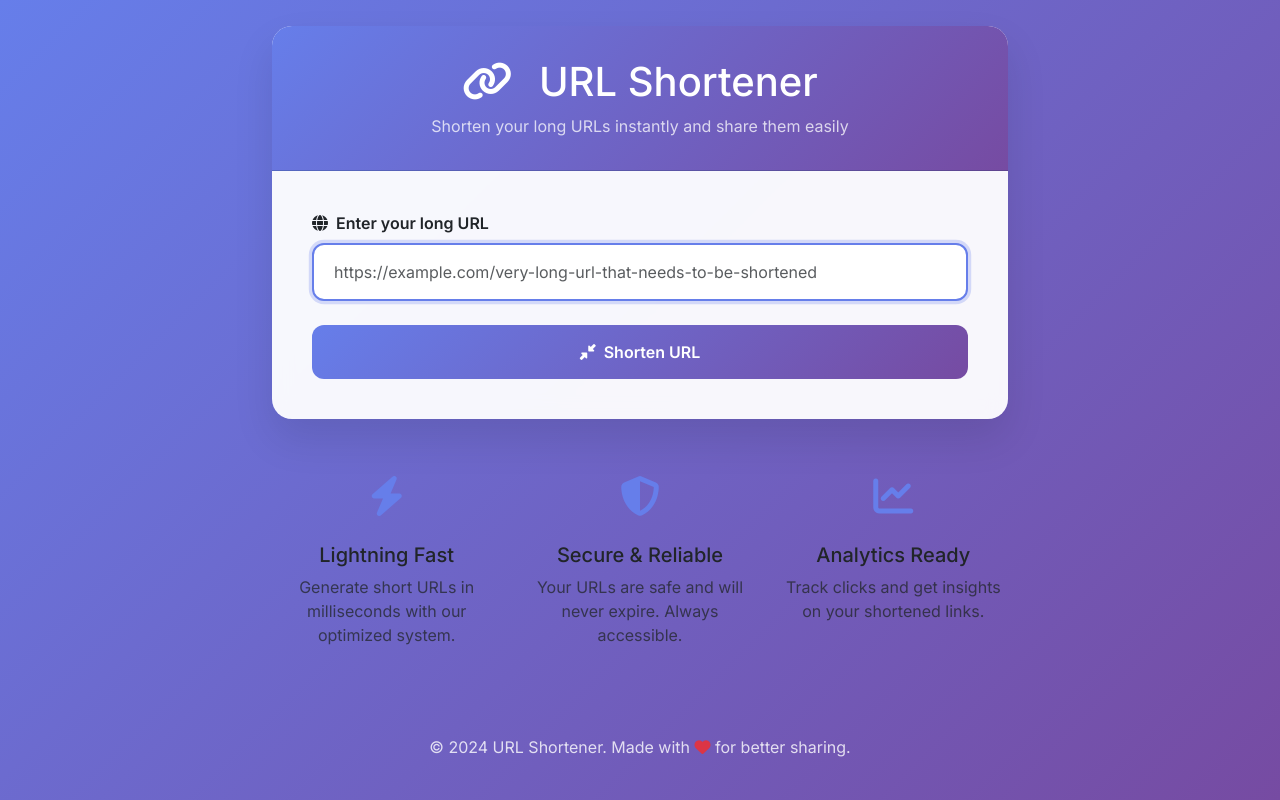
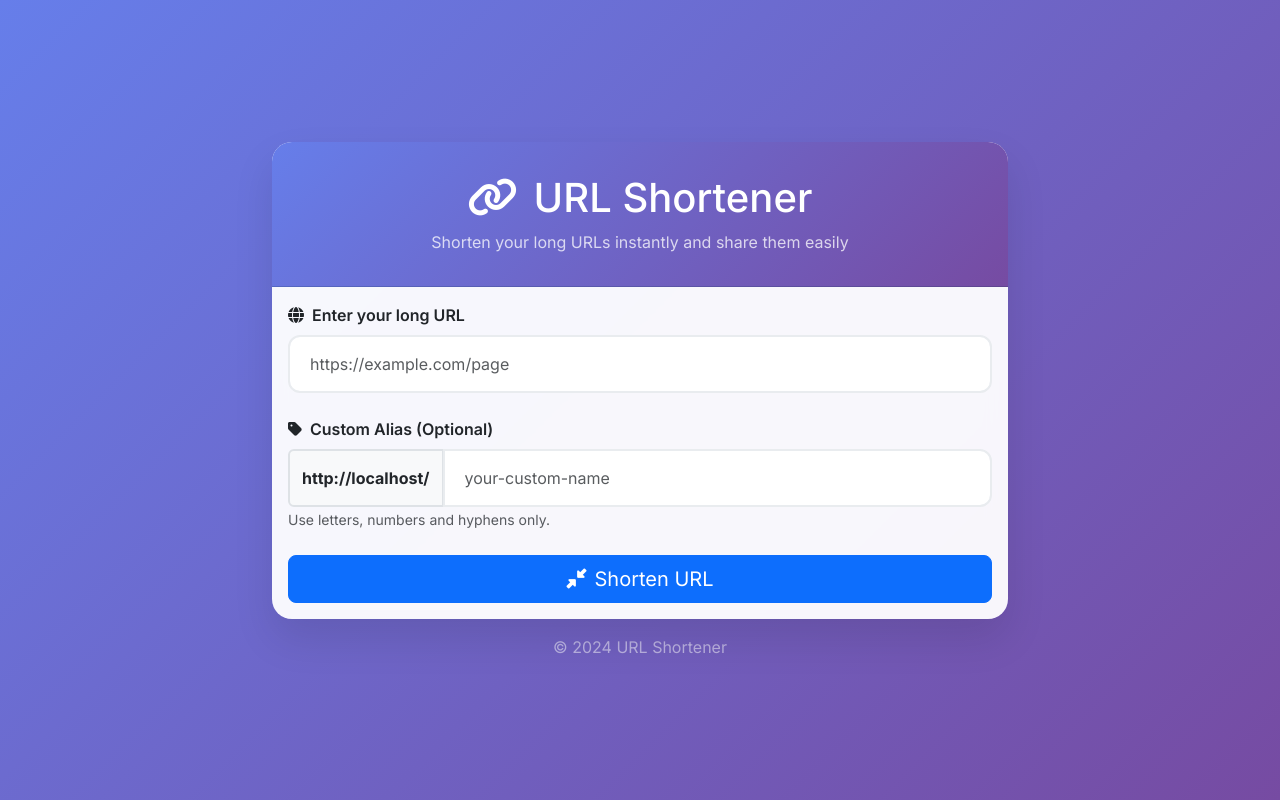
Before and after one commit to SANTHOSH-VJ/url-saas, a Flask app: page / in a window 1280 px wide. Run offline with Flask 3, Linux system fonts and the light colour scheme.

Commit message:
updated saas

```diff
--- a/app.py
+++ b/app.py
@@ -6,13 +6,12 @@ from dotenv import load_dotenv
 import hashlib
 import base64
 
-POOL = None  # define globally
+POOL = None
 
 load_dotenv()
 
 app = Flask(__name__)
 
-# DB config from environment
 DB_CONFIG = {
     "host": os.getenv("DB_HOST", "localhost"),
     "port": int(os.getenv("DB_PORT", 3306)),
@@ -21,165 +20,111 @@ DB_CONFIG = {
     "database": os.getenv("DB_NAME", "test")
 }
 
-# Development mode (in-memory fallback)
 DEVELOPMENT_MODE = os.getenv("DEVELOPMENT_MODE", "false").lower() == "true"
 DEV_STORAGE = {}
 
 
-# Initialize database connection pool
+# ---------------------------
+#  DB INITIALIZATION
+# ---------------------------
+
 def init_db_pool():
     global POOL
-
     if DEVELOPMENT_MODE:
-        print("[MODE] Running in DEVELOPMENT_MODE (using in-memory storage only)")
+        print("[MODE] DEVELOPMENT_MODE enabled (in-memory only)")
         POOL = None
         return
 
     try:
-        print(f"[DB INIT] Connecting with config: {DB_CONFIG}")
         POOL = mysql.connector.pooling.MySQLConnectionPool(
             pool_name="mypool",
             pool_size=5,
             **DB_CONFIG
         )
-        print("[DB INIT] Connection pool created")
 
-        # Test connection
-        test_conn = POOL.get_connection()
-        test_cursor = test_conn.cursor()
-        test_cursor.execute("SELECT DATABASE()")
-        current_db = test_cursor.fetchone()[0]
-        print(f"[DB TEST] Connected to database: {current_db}")
-        test_cursor.close()
-        test_conn.close()
-
-        # Ensure table exists
-        create_table_if_not_exists()
-
-    except Error as e:
-        print(f"[DB ERROR] Could not create pool: {e}")
-        print("[DB FALLBACK] Using in-memory storage")
-        POOL = None
-
-
-# Create table if not exists
-def create_table_if_not_exists():
-    if POOL is None:
-        print("[DB WARN] Cannot create table - no pool")
-        return
-
-    try:
         conn = POOL.get_connection()
         cursor = conn.cursor()
+
         cursor.execute("""
         CREATE TABLE IF NOT EXISTS url_mapping (
             id INT AUTO_INCREMENT PRIMARY KEY,
             long_url TEXT NOT NULL,
-            short_url VARCHAR(10) NOT NULL UNIQUE,
+            short_url VARCHAR(50) NOT NULL UNIQUE,
             clicks INT DEFAULT 0,
             created_at TIMESTAMP DEFAULT CURRENT_TIMESTAMP
         )
         """)
+
         conn.commit()
         cursor.close()
         conn.close()
-        print("[DB INFO] Table 'url_mapping' is ready")
+
+        print("[DB] Table ready")
+
     except Error as e:
-        print(f"[DB ERROR] Failed to create table: {e}")
+        print("[DB ERROR] Pool failed:", e)
+        POOL = None
 
 
-# Get DB connection
 def get_db_connection():
-    if POOL is None:
-        print("[DB WARN] Pool not initialized - trying direct connection")
+    if POOL:
         try:
-            return mysql.connector.connect(**DB_CONFIG)
-        except Error as e:
-            print(f"[DB ERROR] Direct connection failed: {e}")
+            return POOL.get_connection()
+        except Error:
             return None
     try:
-        return POOL.get_connection()
-    except Error as e:
-        print(f"[DB ERROR] Pool connection failed: {e}")
+        return mysql.connector.connect(**DB_CONFIG)
+    except:
         return None
 
 
-# Generate short URL
+# ---------------------------
+#  SHORT CODE GENERATION
+# ---------------------------
+
 def generate_short_url(long_url):
     hash_object = hashlib.sha256(long_url.encode())
-    short_hash = base64.urlsafe_b64encode(hash_object.digest())[:6].decode()
-    return short_hash
+    return base64.urlsafe_b64encode(hash_object.digest())[:6].decode()
 
+
+# ---------------------------
+#  ROUTES
+# ---------------------------
 
 @app.route('/')
 def home():
     return render_template('index.html')
 
 
-@app.route('/favicon.ico')
-def favicon():
-    return '', 204
-
-
-# Shorten URL
 @app.route('/shorten', methods=['POST'])
 def shorten_url():
     long_url = request.form.get('long_url')
+    custom_alias = request.form.get('alias')  # ⭐ ADDING CUSTOM ALIAS HERE
+
     if not long_url:
         return "Invalid URL", 400
 
-    # In-memory mode
+    # -------------------------
+    # DEVELOPMENT / IN-MEMORY MODE
+    # -------------------------
     if DEVELOPMENT_MODE or POOL is None:
-        for short_url, stored_long_url in DEV_STORAGE.items():
-            if stored_long_url == long_url:
-                print(f"[MEMORY] URL already shortened: {short_url}")
-                return jsonify({
-                    'success': True,
-                    'short_url': f"{request.host_url}{short_url}",
-                    'original_url': long_url
-                })
 
-        short_url = generate_short_url(long_url)
-        DEV_STORAGE[short_url] = long_url
-        print(f"[MEMORY] New short URL created: {short_url} -> {long_url}")
-        return jsonify({
-            'success': True,
-            'short_url': f"{request.host_url}{short_url}",
-            'original_url': long_url
-        })
+        # Check if custom alias is taken
+        if custom_alias:
+            if custom_alias in DEV_STORAGE:
+                return jsonify({"error": "Alias already taken"}), 400
 
-    # Database mode
-    conn = get_db_connection()
-    if conn is None:
-        return "Database connection error. Please try again later.", 500
+            DEV_STORAGE[custom_alias] = long_url
 
-    try:
-        cursor = conn.cursor()
-
-        # Check existing
-        cursor.execute("SELECT short_url FROM url_mapping WHERE long_url = %s", (long_url,))
-        existing_entry = cursor.fetchone()
-        if existing_entry:
-            print(f"[DB INFO] URL already exists: {existing_entry[0]} -> {long_url}")
-            conn.close()
             return jsonify({
                 'success': True,
-                'short_url': f"{request.host_url}{existing_entry[0]}",
+                'short_url': f"{request.host_url}{custom_alias}",
                 'original_url': long_url
             })
 
+        # Auto generate random
         short_url = generate_short_url(long_url)
-        cursor.execute(
-            "INSERT INTO url_mapping (long_url, short_url) VALUES (%s, %s)",
-            (long_url, short_url)
-        )
-        conn.commit()
-        print(f"[DB INSERT] Added: {short_url} -> {long_url}")
-
-        cursor.execute("SELECT * FROM url_mapping ORDER BY id DESC LIMIT 1")
-        print("[DB DEBUG] Last row inserted:", cursor.fetchone())
-
-        conn.close()
+        DEV_STORAGE[short_url] = long_url
 
         return jsonify({
             'success': True,
@@ -187,49 +132,84 @@ def shorten_url():
             'original_url': long_url
         })
 
-    except Error as e:
-        if conn:
+    # -------------------------
+    # DATABASE MODE
+    # -------------------------
+    conn = get_db_connection()
+    if conn is None:
+        return "DB error", 500
+
+    cursor = conn.cursor()
+
+    # 1️⃣ If custom alias was given
+    if custom_alias:
+        cursor.execute("SELECT id FROM url_mapping WHERE short_url = %s", (custom_alias,))
+        exists = cursor.fetchone()
+
+        if exists:
             conn.close()
-        print(f"[DB ERROR] Insert failed: {e}")
-        return "Database error occurred", 500
+            return jsonify({"error": "Alias already taken"}), 400
+
+        # Insert with alias
+        cursor.execute(
+            "INSERT INTO url_mapping (long_url, short_url) VALUES (%s, %s)",
+            (long_url, custom_alias)
+        )
+        conn.commit()
+        conn.close()
+
+        return jsonify({
+            'success': True,
+            'short_url': f"{request.host_url}{custom_alias}",
+            'original_url': long_url
+        })
+
+    # 2️⃣ Auto-generated
+    short_url = generate_short_url(long_url)
+    cursor.execute(
+        "INSERT INTO url_mapping (long_url, short_url) VALUES (%s, %s)",
+        (long_url, short_url)
+    )
+    conn.commit()
+    conn.close()
+
+    return jsonify({
+        'success': True,
+        'short_url': f"{request.host_url}{short_url}",
+        'original_url': long_url
+    })
 
 
-# Redirect short URL
+# ---------------------------
+# REDIRECT
+# ---------------------------
+
 @app.route('/<short_url>', methods=['GET'])
 def redirect_url(short_url):
+
     if DEVELOPMENT_MODE or POOL is None:
         if short_url in DEV_STORAGE:
-            print(f"[MEMORY] Redirecting {short_url} -> {DEV_STORAGE[short_url]}")
             return redirect(DEV_STORAGE[short_url])
-        else:
-            return "Error: URL not found", 404
+        return "Not Found", 404
 
     conn = get_db_connection()
     if conn is None:
-        return "Database connection error. Please try again later.", 500
+        return "DB Error", 500
 
-    try:
-        cursor = conn.cursor()
-        cursor.execute("SELECT long_url FROM url_mapping WHERE short_url = %s", (short_url,))
-        entry = cursor.fetchone()
-        if entry:
-            cursor.execute("UPDATE url_mapping SET clicks = clicks + 1 WHERE short_url = %s", (short_url,))
-            conn.commit()
-            print(f"[DB REDIRECT] {short_url} -> {entry[0]} (clicks incremented)")
-            conn.close()
-            return redirect(entry[0])
+    cursor = conn.cursor()
+    cursor.execute("SELECT long_url FROM url_mapping WHERE short_url = %s", (short_url,))
+    entry = cursor.fetchone()
 
+    if entry:
+        cursor.execute("UPDATE url_mapping SET clicks = clicks + 1 WHERE short_url = %s", (short_url,))
+        conn.commit()
         conn.close()
-        return "Error: URL not found", 404
+        return redirect(entry[0])
 
-    except Error as e:
-        if conn:
-            conn.close()
-        print(f"[DB ERROR] Redirect failed: {e}")
-        return "Database error occurred", 500
+    conn.close()
+    return "Not Found", 404
 
 
-# Start DB pool at app startup
 init_db_pool()
 
 if __name__ == '__main__':
--- a/templates/index.html
+++ b/templates/index.html
@@ -5,11 +5,8 @@
     <meta name="viewport" content="width=device-width, initial-scale=1.0">
     <title>URL Shortener - Shorten Your Links Instantly</title>
 
-    <!-- Bootstrap CSS -->
     <link href="https://cdn.jsdelivr.net/npm/bootstrap@5.3.0/dist/css/bootstrap.min.css" rel="stylesheet">
-    <!-- Font Awesome -->
     <link href="https://cdnjs.cloudflare.com/ajax/libs/font-awesome/6.4.0/css/all.min.css" rel="stylesheet">
-    <!-- Google Fonts -->
     <link href="https://fonts.googleapis.com/css2?family=Inter:wght@300;400;500;600;700&display=swap" rel="stylesheet">
 
     <style>
@@ -43,38 +40,20 @@
             text-align: center;
         }
 
-        .card-body {
-            padding: 2.5rem;
-        }
-
         .form-control {
             border-radius: 12px;
             border: 2px solid #e9ecef;
             padding: 15px 20px;
             font-size: 16px;
-            transition: all 0.3s ease;
+            transition: 0.3s;
         }
 
         .form-control:focus {
             border-color: #667eea;
-            box-shadow: 0 0 0 0.2rem rgba(102, 126, 234, 0.25);
+            box-shadow: 0 0 0 0.2rem rgba(102,126,234,0.25);
         }
 
-        .btn-primary {
-            background: linear-gradient(135deg, #667eea 0%, #764ba2 100%);
-            border: none;
-            border-radius: 12px;
-            padding: 15px 30px;
-            font-weight: 600;
-            font-size: 16px;
-            transition: all 0.3s ease;
-        }
-
-        .btn-primary:hover {
-            transform: translateY(-2px);
-            box-shadow: 0 10px 20px rgba(102, 126, 234, 0.3);
-        }
-
+        /* result box */
         .result-container {
             margin-top: 2rem;
             padding: 1.5rem;
@@ -91,231 +70,132 @@
             border: 1px solid #dee2e6;
             word-break: break-all;
         }
-
-        .copy-btn {
-            background: #28a745;
-            border: none;
-            border-radius: 8px;
-            color: white;
-            padding: 8px 15px;
-            margin-left: 10px;
-            transition: all 0.3s ease;
-        }
-
-        .copy-btn:hover {
-            background: #218838;
-            transform: translateY(-1px);
-        }
-
-        .features {
-            margin-top: 3rem;
-        }
-
-        .feature-icon {
-            font-size: 2.5rem;
-            color: #667eea;
-            margin-bottom: 1rem;
-        }
-
-        .footer {
-            text-align: center;
-            margin-top: 3rem;
-            color: rgba(255, 255, 255, 0.8);
-        }
-
-        .loading {
-            display: none;
-        }
-
-        .spinner-border-sm {
-            width: 1rem;
-            height: 1rem;
-        }
     </style>
 </head>
+
 <body>
     <div class="main-container">
         <div class="container">
             <div class="row justify-content-center">
-                <div class="col-lg-8 col-md-10">
+
+                <div class="col-lg-8">
                     <div class="card">
+
                         <div class="card-header">
-                            <h1 class="mb-0">
-                                <i class="fas fa-link me-3"></i>
-                                URL Shortener
-                            </h1>
+                            <h1 class="mb-0"><i class="fas fa-link me-3"></i>URL Shortener</h1>
                             <p class="mb-0 mt-2 opacity-75">Shorten your long URLs instantly and share them easily</p>
                         </div>
+
                         <div class="card-body">
-                            <form method="post" action="/shorten" id="urlForm">
+                            <form id="urlForm">
+
+                                <!-- LONG URL -->
                                 <div class="mb-4">
-                                    <label for="long_url" class="form-label fw-semibold">
-                                        <i class="fas fa-globe me-2"></i>Enter your long URL
+                                    <label class="form-label fw-semibold"><i class="fas fa-globe me-2"></i>Enter your long URL</label>
+                                    <input type="url" class="form-control form-control-lg" id="long_url" name="long_url" placeholder="https://example.com/page" required>
+                                </div>
+
+                                <!-- ⭐ CUSTOM ALIAS FIELD -->
+                                <div class="mb-4">
+                                    <label class="form-label fw-semibold">
+                                        <i class="fas fa-tag me-2"></i>Custom Alias (Optional)
                                     </label>
-                                    <input
-                                        type="url"
-                                        class="form-control form-control-lg"
-                                        id="long_url"
-                                        name="long_url"
-                                        placeholder="https://example.com/very-long-url-that-needs-to-be-shortened"
-                                        required
-                                    >
+
+                                    <div class="input-group">
+                                        <span class="input-group-text bg-light border-2">
+                                            <strong id="baseUrl">{{ request.host_url }}</strong>
+                                        </span>
+                                        <input type="text" class="form-control" id="alias" name="alias" placeholder="your-custom-name">
+                                    </div>
+
+                                    <small class="text-muted">Use letters, numbers and hyphens only.</small>
                                 </div>
 
                                 <div class="d-grid">
                                     <button type="submit" class="btn btn-primary btn-lg" id="submitBtn">
-                                        <span class="btn-text">
-                                            <i class="fas fa-compress-alt me-2"></i>Shorten URL
-                                        </span>
-                                        <span class="loading">
-                                            <span class="spinner-border spinner-border-sm me-2" role="status"></span>
-                                            Shortening...
-                                        </span>
+                                        <span class="btn-text"><i class="fas fa-compress-alt me-2"></i>Shorten URL</span>
+                                        <span class="loading" style="display:none;"><span class="spinner-border spinner-border-sm me-2"></span>Processing...</span>
                                     </button>
                                 </div>
+
                             </form>
 
-                            <!-- Result Container -->
-                            <div id="resultContainer" class="result-container" style="display: none;">
-                                <h5 class="mb-3">
-                                    <i class="fas fa-check-circle text-success me-2"></i>
-                                    Your shortened URL is ready!
-                                </h5>
-                                <div class="d-flex align-items-center">
+                            <!-- RESULT BOX -->
+                            <div id="resultContainer" class="result-container" style="display:none;">
+                                <h5 class="mb-3"><i class="fas fa-check-circle text-success me-2"></i>Your shortened URL is ready!</h5>
+
+                                <div class="d-flex">
                                     <div class="result-url flex-grow-1" id="resultUrl"></div>
-                                    <button class="copy-btn" onclick="copyToClipboard()">
+                                    <button class="copy-btn btn btn-success ms-3" onclick="copyToClipboard()">
                                         <i class="fas fa-copy me-1"></i>Copy
                                     </button>
                                 </div>
                             </div>
+
                         </div>
                     </div>
 
-                    <!-- Features Section -->
-                    <div class="features">
-                        <div class="row text-center">
-                            <div class="col-md-4 mb-4">
-                                <div class="feature-icon">
-                                    <i class="fas fa-bolt"></i>
-                                </div>
-                                <h5>Lightning Fast</h5>
-                                <p class="text-muted">Generate short URLs in milliseconds with our optimized system.</p>
-                            </div>
-                            <div class="col-md-4 mb-4">
-                                <div class="feature-icon">
-                                    <i class="fas fa-shield-alt"></i>
-                                </div>
-                                <h5>Secure & Reliable</h5>
-                                <p class="text-muted">Your URLs are safe and will never expire. Always accessible.</p>
-                            </div>
-                            <div class="col-md-4 mb-4">
-                                <div class="feature-icon">
-                                    <i class="fas fa-chart-line"></i>
-                                </div>
-                                <h5>Analytics Ready</h5>
-                                <p class="text-muted">Track clicks and get insights on your shortened links.</p>
-                            </div>
-                        </div>
-                    </div>
+                    <div class="footer text-center mt-3 text-white-50">&copy; 2024 URL Shortener</div>
 
-                    <div class="footer">
-                        <p>&copy; 2024 URL Shortener. Made with <i class="fas fa-heart text-danger"></i> for better sharing.</p>
-                    </div>
                 </div>
             </div>
         </div>
     </div>
 
-    <!-- Bootstrap JS -->
-    <script src="https://cdn.jsdelivr.net/npm/bootstrap@5.3.0/dist/js/bootstrap.bundle.min.js"></script>
-
+    <!-- JS -->
     <script>
-        // Form submission with AJAX
-        document.getElementById('urlForm').addEventListener('submit', function(e) {
+        document.getElementById('urlForm').addEventListener('submit', function (e) {
             e.preventDefault();
 
-            const submitBtn = document.getElementById('submitBtn');
-            const btnText = submitBtn.querySelector('.btn-text');
-            const loading = submitBtn.querySelector('.loading');
-            const longUrl = document.getElementById('long_url').value;
+            const btn = document.getElementById('submitBtn');
+            btn.querySelector('.btn-text').style.display = 'none';
+            btn.querySelector('.loading').style.display = 'inline-block';
+            btn.disabled = true;
 
-            // Show loading state
-            btnText.style.display = 'none';
-            loading.style.display = 'inline-block';
-            submitBtn.disabled = true;
+            const formData = new FormData();
+            formData.append("long_url", document.getElementById("long_url").value);
+            formData.append("alias", document.getElementById("alias").value);
 
-            // Create form data
-            const formData = new FormData();
-            formData.append('long_url', longUrl);
-
-            // Send AJAX request
-            fetch('/shorten', {
-                method: 'POST',
+            fetch("/shorten", {
+                method: "POST",
                 body: formData
             })
-            .then(response => response.json())
+            .then(res => res.json())
             .then(data => {
                 if (data.success) {
                     showResult(data.short_url);
                 } else {
-                    showError('Failed to shorten URL. Please try again.');
+                    showError(data.error || "Something went wrong!");
                 }
             })
-            .catch(error => {
-                console.error('Error:', error);
-                showError('An error occurred. Please try again.');
-            })
+            .catch(() => showError("Server error"))
             .finally(() => {
-                // Reset button state
-                btnText.style.display = 'inline-block';
-                loading.style.display = 'none';
-                submitBtn.disabled = false;
+                btn.querySelector('.btn-text').style.display = 'inline-block';
+                btn.querySelector('.loading').style.display = 'none';
+                btn.disabled = false;
             });
         });
 
-        // Copy to clipboard function
-        function copyToClipboard() {
-            const resultUrl = document.getElementById('resultUrl');
-            const copyBtn = document.querySelector('.copy-btn');
-
-            navigator.clipboard.writeText(resultUrl.textContent).then(function() {
-                // Change button text temporarily
-                const originalText = copyBtn.innerHTML;
-                copyBtn.innerHTML = '<i class="fas fa-check me-1"></i>Copied!';
-                copyBtn.style.background = '#28a745';
-
-                setTimeout(function() {
-                    copyBtn.innerHTML = originalText;
-                    copyBtn.style.background = '#28a745';
-                }, 2000);
-            });
+        function showResult(url) {
+            document.getElementById("resultUrl").textContent = url;
+            const container = document.getElementById("resultContainer");
+            container.style.display = "block";
+            container.style.borderLeftColor = "#667eea";
         }
 
-        function showResult(shortUrl) {
-            const resultContainer = document.getElementById('resultContainer');
-            const resultUrl = document.getElementById('resultUrl');
-
-            resultUrl.textContent = shortUrl;
-            resultContainer.style.display = 'block';
-
-            // Scroll to result
-            resultContainer.scrollIntoView({ behavior: 'smooth' });
+        function showError(msg) {
+            const container = document.getElementById("resultContainer");
+            document.getElementById("resultUrl").innerHTML = `<span class="text-danger fw-bold">${msg}</span>`;
+            container.style.display = "block";
+            container.style.borderLeftColor = "#dc3545";
         }
 
-        function showError(message) {
-            const resultContainer = document.getElementById('resultContainer');
-            const resultUrl = document.getElementById('resultUrl');
+        function copyToClipboard() {
+            const text = document.getElementById("resultUrl").textContent;
+            navigator.clipboard.writeText(text);
+            alert("Copied: " + text);
+        }
+    </script>
 
-            resultUrl.innerHTML = `<span class="text-danger">${message}</span>`;
-            resultContainer.style.display = 'block';
-            resultContainer.style.borderLeftColor = '#dc3545';
-
-            // Scroll to result
-            resultContainer.scrollIntoView({ behavior: 'smooth' });
-        }
-
-        // Auto-focus on URL input
-        document.getElementById('long_url').focus();
-    </script>
 </body>
 </html>
```
